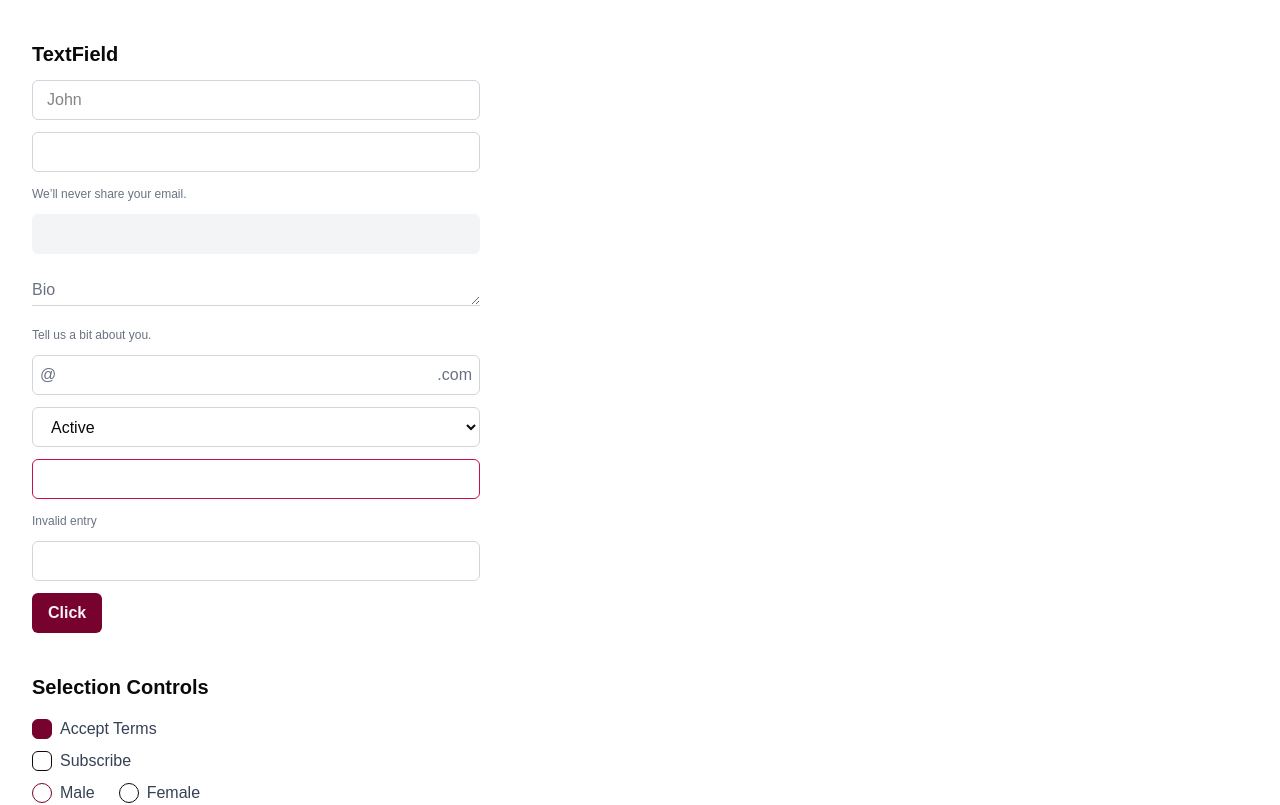
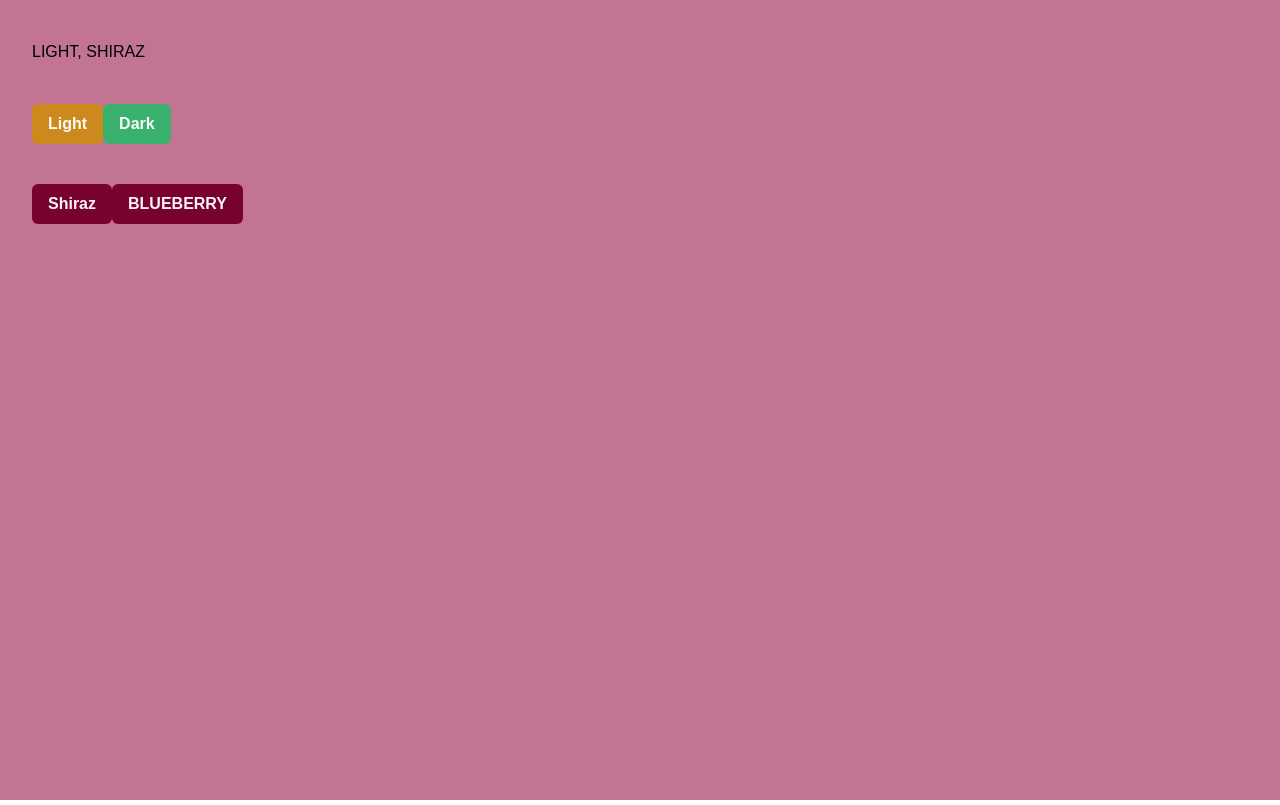
Before and after one commit to hamidYeganeh/codebase-nextjs, a Next.js app: page / in a window 1280 px wide. Shown: the top 805 px of the page. Built offline with nearby package versions, Linux system fonts and the light colour scheme.

Commit message:
[add] theme & mode provider

```diff
--- a/src/app/globals.css
+++ b/src/app/globals.css
@@ -50,7 +50,7 @@
   --info-950: #001a37;
 }
 
-[data-theme="shiraz"] {
+[data-theme="shiraz-light"] {
   --primary-50: #f9f2f5;
   --primary-100: #deb3c3;
   --primary-200: #c27492;
@@ -81,8 +81,33 @@
   --foreground: #f7eef2;
 }
 
+[data-theme="blueberry-light"] {
+  --primary-50: #f5f7fd;
+  --primary-100: #c5cef5;
+  --primary-200: #95a5ed;
+  --primary-300: #657ce5;
+  --primary-400: #3c56d4;
+  --primary-500: #344cb9;
+  --primary-600: #2d419e;
+  --primary-700: #253684;
+  --primary-800: #1e2b69;
+  --primary-900: #16204e;
+  --primary-950: #0e1533;
+}
+[data-theme="blueberry-dark"] {
+  --primary-50: #f5f7fd;
+  --primary-100: #c5cef5;
+  --primary-200: #95a5ed;
+  --primary-300: #657ce5;
+  --primary-400: #3c56d4;
+  --primary-500: #344cb9;
+  --primary-600: #2d419e;
+  --primary-700: #253684;
+  --primary-800: #1e2b69;
+  --primary-900: #16204e;
+  --primary-950: #0e1533;
+}
+
 body {
-  background: var(--background);
-  color: var(--foreground);
   font-family: Arial, Helvetica, sans-serif;
 }
--- a/src/app/page.tsx
+++ b/src/app/page.tsx
@@ -1,93 +1,47 @@
 "use client";
 
 import { Button } from "@/ui/Button";
-import { TextField } from "@/ui/TextField";
-import { Checkbox } from "@/ui/Checkbox";
-import { Radio } from "@/ui/Radio";
-import { Switch } from "@/ui/Switch";
-import { Chip } from "@/ui/Chip";
-import { Tooltip } from "@/ui/Tooltip";
+import { useAppTheme } from "@/providers/theme.provider";
 
 export default function Home() {
+  const { setMode, setTheme, mode, theme } = useAppTheme();
   return (
-    <main className="min-h-screen w-full py-10 px-4 sm:px-8 space-y-10">
-      <section className="space-y-3 max-w-md">
-        <h1 className="text-xl font-semibold">TextField</h1>
-        <TextField label="First name" placeholder="John" fullWidth />
-        <TextField
-          label="Email"
-          type="email"
-          variant="outlined"
-          color="primary"
-          fullWidth
-          helperText="We’ll never share your email."
-        />
-        <TextField
-          label="Password"
-          type="password"
-          variant="filled"
-          color="default"
-          fullWidth
-        />
-        <TextField
-          label="Bio"
-          multiline
-          rows={3}
-          variant="standard"
-          fullWidth
-          helperText="Tell us a bit about you."
-        />
-        <TextField
-          label="With adornments"
-          startAdornment={<span>@</span>}
-          endAdornment={<span>.com</span>}
-          fullWidth
-        />
-        <TextField label="Status" select fullWidth>
-          <option value="active">Active</option>
-          <option value="inactive">Inactive</option>
-        </TextField>
-        <TextField
-          label="Error state"
-          error
-          helperText="Invalid entry"
-          fullWidth
-        />
-        <TextField label="Required" required fullWidth />
-        <Button variant="contained" color="primary">
-          Click
+    <main className="min-h-screen w-full py-10 px-4 sm:px-8 space-y-10 dark:bg-primary-500 bg-primary-200">
+      <h1 suppressHydrationWarning>{`${mode}, ${theme}`}</h1>
+      <div>
+        <Button
+          color={"warning"}
+          onClick={() => {
+            setMode("LIGHT");
+          }}
+        >
+          Light
         </Button>
-      </section>
-
-      <section className="space-y-4">
-        <h2 className="text-xl font-semibold">Selection Controls</h2>
-        <div className="flex flex-col gap-2">
-          <Checkbox label="Accept Terms" defaultChecked />
-          <Checkbox label="Subscribe" color="success" />
-          <div className="flex items-center gap-6">
-            <Radio name="gender" label="Male" defaultChecked />
-            <Radio name="gender" label="Female" />
-          </div>
-          <div className="flex items-center gap-6">
-            <Switch label="Notifications" defaultChecked />
-            <Switch label="Dark Mode" color="primary" />
-          </div>
-        </div>
-      </section>
-
-      <section className="space-y-4">
-        <h2 className="text-xl font-semibold">Data Display</h2>
-        <div className="flex items-center gap-3">
-          <Chip label="Default" />
-          <Chip label="Primary" color="primary" />
-          <Chip label="Deletable" color="error" onDelete={() => {}} />
-        </div>
-        <div>
-          <Tooltip title="Hello tooltip!" placement="top">
-            <Button>Hover me</Button>
-          </Tooltip>
-        </div>
-      </section>
+        <Button
+          color={"success"}
+          onClick={() => {
+            setMode("DARK");
+          }}
+        >
+          Dark
+        </Button>
+      </div>
+      <div>
+        <Button
+          onClick={() => {
+            setTheme("SHIRAZ");
+          }}
+        >
+          Shiraz
+        </Button>
+        <Button
+          onClick={() => {
+            setTheme("BLUEBERRY");
+          }}
+        >
+          BLUEBERRY
+        </Button>
+      </div>
     </main>
   );
 }
--- a/src/configs/theme.config.ts
+++ b/src/configs/theme.config.ts
@@ -1,8 +1,11 @@
 export enum THEMES {
   SHIRAZ = "shiraz",
+  BLUEBERRY = "blueberry",
 }
 export enum THEME_MODES {
   LIGHT = "light",
   DARK = "dark",
 }
+export const DEFAULT_THEME: keyof typeof THEMES = "SHIRAZ";
+export const DEFAULT_THEME_MODE: keyof typeof THEME_MODES = "LIGHT";
 export const THEME_ATTRIBUTE = "data-theme";
--- a/src/providers/theme.provider.tsx
+++ b/src/providers/theme.provider.tsx
@@ -1,22 +1,117 @@
+"use client";
+
 // libs
-import { ThemeProvider as NextThemeProvider } from "next-themes";
+import { ThemeProvider as NextThemeProvider, useTheme } from "next-themes";
+import { useMemo, useCallback } from "react";
 // configs
 import { LOCAL_STORAGE_KEYS } from "@/configs/storage.config";
-import { THEME_ATTRIBUTE, THEMES } from "@/configs/theme.config";
+import {
+  DEFAULT_THEME,
+  DEFAULT_THEME_MODE,
+  THEME_ATTRIBUTE,
+  THEME_MODES,
+  THEMES,
+} from "@/configs/theme.config";
 // types
 import type { FC, PropsWithChildren } from "react";
 
+const THEMES_LIST = Object.values(THEMES).flatMap((baseTheme) => [
+  `${baseTheme.toLowerCase()}-${THEME_MODES.LIGHT.toLowerCase()}`,
+  `${baseTheme.toLowerCase()}-${THEME_MODES.DARK.toLowerCase()}`,
+]);
+
+const getFullThemeName = (
+  themeKey: keyof typeof THEMES,
+  modeKey: keyof typeof THEME_MODES
+) => {
+  const baseThemeValue = THEMES[themeKey]?.toLowerCase();
+  const modeValue = THEME_MODES[modeKey]?.toLowerCase();
+  return `${baseThemeValue}-${modeValue}`;
+};
+
+const getThemeKeyFromValue = (themeValue: string) =>
+  (Object.entries(THEMES)
+    .find(([, value]) => value.toLowerCase() === themeValue)
+    ?.at(0) as keyof typeof THEMES | undefined) ?? DEFAULT_THEME;
+
+const getModeKeyFromValue = (modeValue: string) =>
+  (Object.entries(THEME_MODES)
+    .find(([, value]) => value.toLowerCase() === modeValue)
+    ?.at(0) as keyof typeof THEME_MODES | undefined) ?? DEFAULT_THEME_MODE;
+
+interface IAppTheme {
+  theme: keyof typeof THEMES;
+  setTheme: (theme: IAppTheme["theme"]) => void;
+  mode: keyof typeof THEME_MODES;
+  setMode: (mode: IAppTheme["mode"]) => void;
+  resolvedTheme?: string;
+}
+
+export const useAppTheme = (): IAppTheme => {
+  const { setTheme: setNextTheme, resolvedTheme: nextResolvedTheme } =
+    useTheme();
+
+  if (typeof nextResolvedTheme === "undefined") {
+    return {
+      theme: DEFAULT_THEME,
+      setTheme: () => {},
+      mode: DEFAULT_THEME_MODE,
+      setMode: () => {},
+      resolvedTheme: undefined,
+    };
+  }
+
+  const [themeValue, modeValue] = nextResolvedTheme.split("-");
+
+  const currentThemeKey = getThemeKeyFromValue(themeValue);
+  const currentModeKey = getModeKeyFromValue(modeValue);
+
+  const handleSetTheme = useCallback(
+    (newThemeKey: keyof typeof THEMES) => {
+      const newFullTheme = getFullThemeName(newThemeKey, currentModeKey);
+      setNextTheme(newFullTheme);
+    },
+    [currentModeKey, setNextTheme]
+  );
+
+  const handleSetMode = useCallback(
+    (newModeKey: keyof typeof THEME_MODES) => {
+      const newFullTheme = getFullThemeName(currentThemeKey, newModeKey);
+      setNextTheme(newFullTheme);
+    },
+    [currentThemeKey, setNextTheme]
+  );
+
+  return useMemo(
+    () => ({
+      theme: currentThemeKey,
+      setTheme: handleSetTheme,
+      mode: currentModeKey,
+      setMode: handleSetMode,
+      resolvedTheme: nextResolvedTheme,
+    }),
+    [
+      currentThemeKey,
+      currentModeKey,
+      handleSetTheme,
+      handleSetMode,
+      nextResolvedTheme,
+    ]
+  );
+};
+
 interface ThemeProviderProps extends PropsWithChildren {}
 
-export const ThemeProvider: FC<ThemeProviderProps> = (props) => {
-  const { children } = props;
+export const ThemeProvider: FC<ThemeProviderProps> = ({ children }) => {
+  const defaultFullTheme = getFullThemeName(DEFAULT_THEME, DEFAULT_THEME_MODE);
 
   return (
     <NextThemeProvider
       storageKey={LOCAL_STORAGE_KEYS.THEME}
-      defaultTheme={THEMES.SHIRAZ}
+      defaultTheme={defaultFullTheme}
       attribute={THEME_ATTRIBUTE}
-      themes={Object.values(THEMES)}
+      themes={THEMES_LIST}
+      enableSystem={false}
     >
       {children}
     </NextThemeProvider>
```
Also changed, not shown: tsconfig.json (+50 -22 lines).
